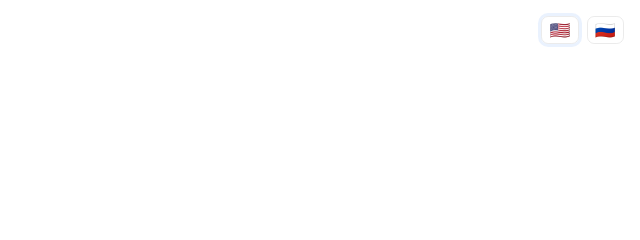
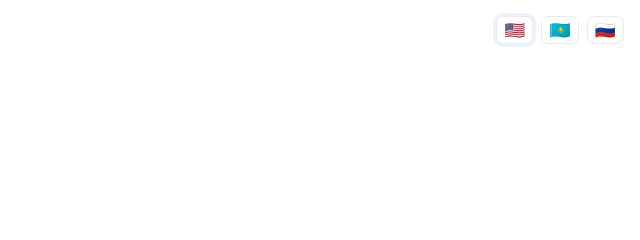
Before and after one commit to NikitaGolovko/nikitagolovko.com, a plain HTML site: page src/index.html in a window 1280 px wide. Shown: the top 240 px of the page, 640-1280 px from the left. Drawn offline with Linux system fonts and the light colour scheme.

Commit message:
Add Kazakh translation

```diff
--- a/src/index.html
+++ b/src/index.html
@@ -208,6 +208,15 @@
       </button>
       <button
         class="flag-btn"
+        id="lang-kz"
+        aria-pressed="false"
+        aria-labelledby="langLabel"
+        title="Қазақ"
+      >
+        🇰🇿
+      </button>
+      <button
+        class="flag-btn"
         id="lang-ru"
         aria-pressed="false"
         aria-labelledby="langLabel"
@@ -246,9 +255,16 @@
             instagram: "Инстаграм",
             instagramAria: "Профиль в Instagram (откроется в новой вкладке)",
           },
+          kz: {
+            title: "Никита Головко",
+            subtitle: "Бағдарламалық жасақтама инженері · Адам",
+            instagram: "Инстаграм",
+            instagramAria: "Instagram профилі (жаңа бетте ашылады)",
+          },
         };
 
         const btnEn = document.getElementById("lang-en");
+        const btnKz = document.getElementById("lang-kz");
         const btnRu = document.getElementById("lang-ru");
         const titleEl = document.querySelector('[data-i18n="title"]');
         const subtitleEl = document.querySelector('[data-i18n="subtitle"]');
@@ -266,6 +282,7 @@
           instaLink.textContent = t.instagram;
           instaLink.setAttribute("aria-label", t.instagramAria);
           setPressed(btnEn, lang === "en");
+          setPressed(btnKz, lang === "kz");
           setPressed(btnRu, lang === "ru");
           try {
             localStorage.setItem("site-lang", lang);
@@ -283,12 +300,13 @@
         })();
         const defaultLang =
           saved ||
-          (navigator.language && navigator.language.startsWith("ru")
-            ? "ru"
+          (navigator.language && navigator.language.startsWith("kz")
+            ? "kz"
             : "en");
         applyLang(defaultLang);
 
         btnEn.addEventListener("click", () => applyLang("en"));
+        btnKz.addEventListener("click", () => applyLang("kz"));
         btnRu.addEventListener("click", () => applyLang("ru"));
       })();
     </script>
```
